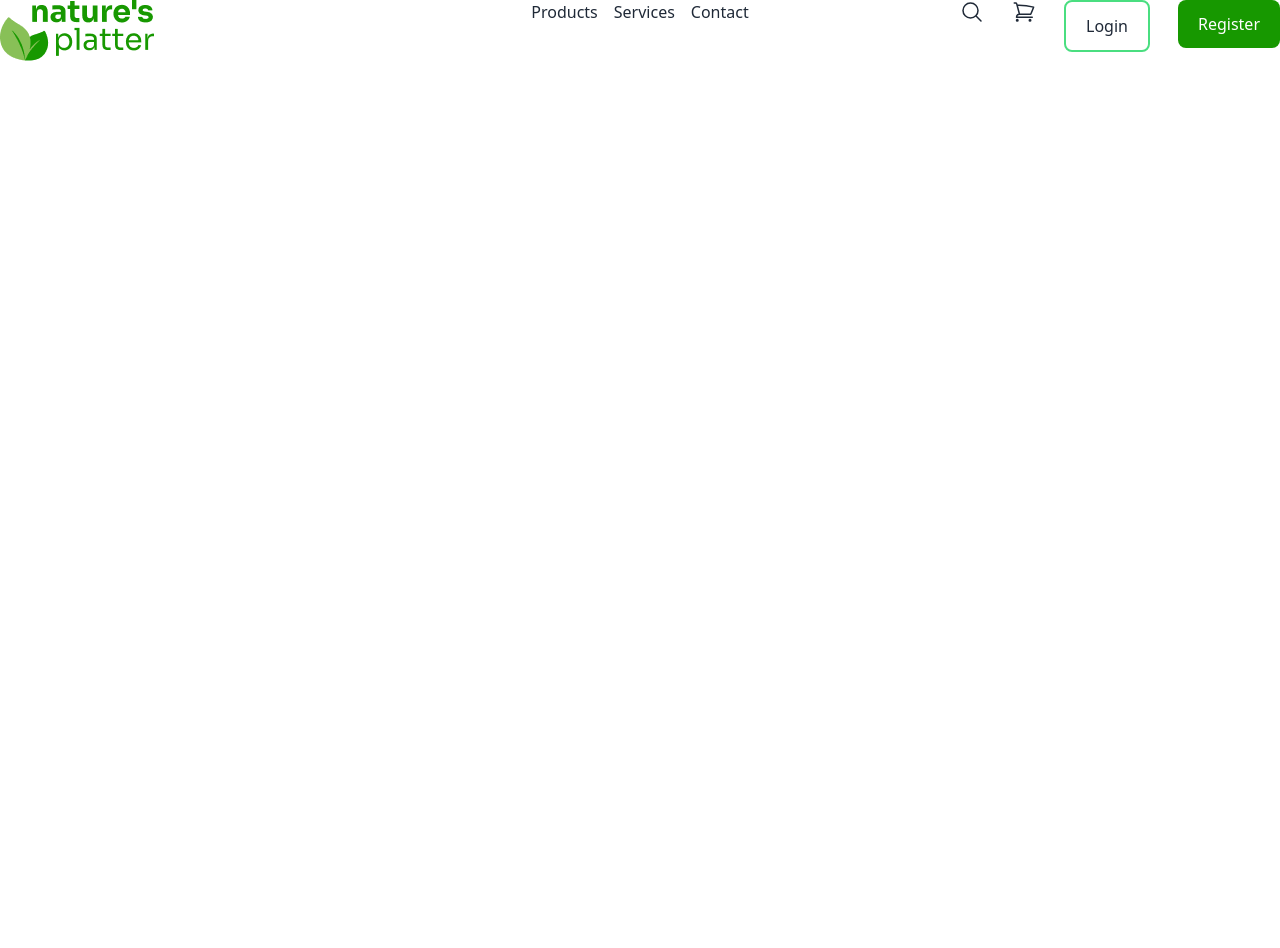
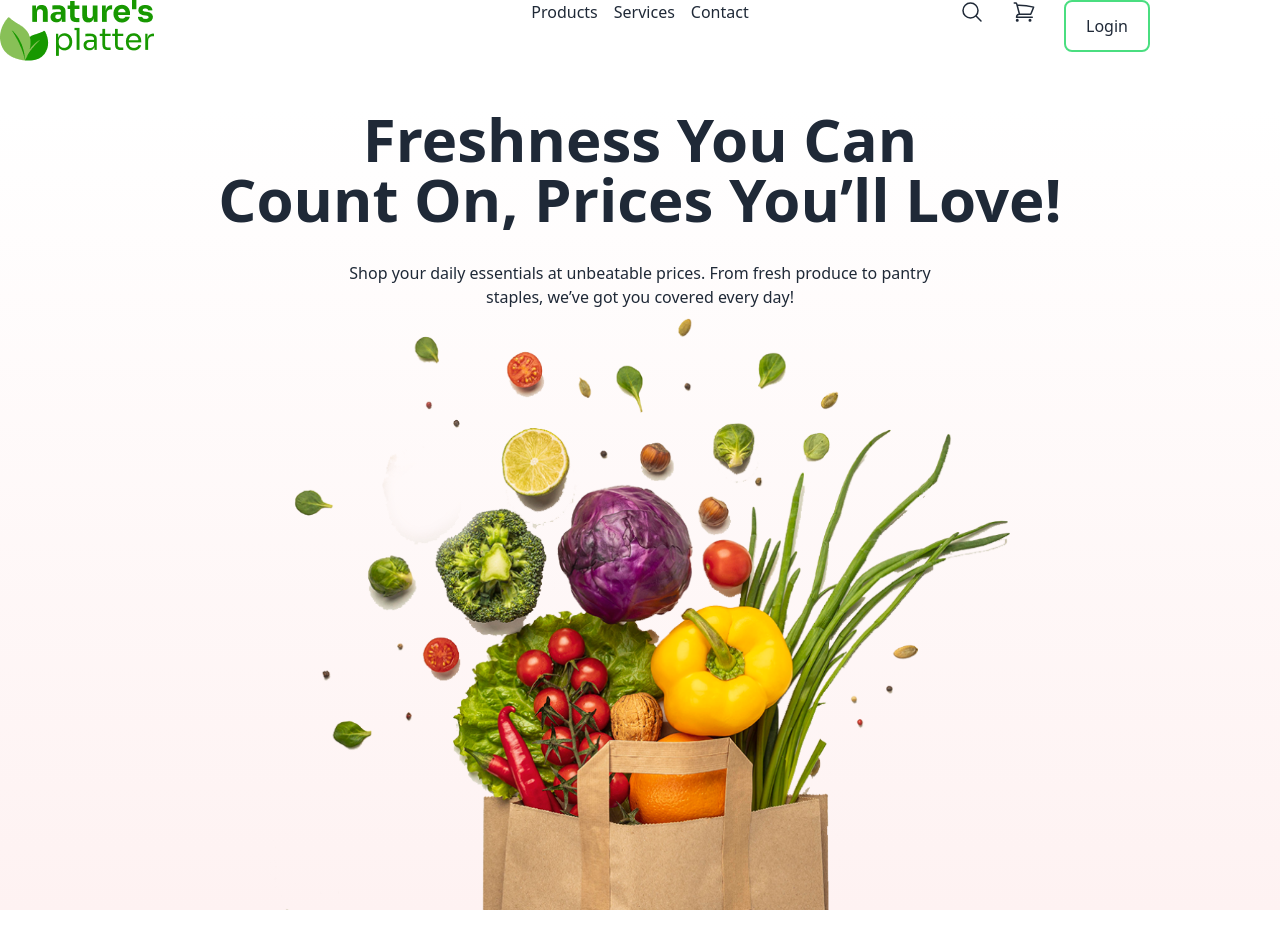
Before and after one commit to nami121-dev/Assignment3, a plain HTML site: page index.html in a window 1280 px wide. Before the commit the page ends 800 px from the top, so only its background shows below. Drawn offline with nearby package versions, Linux system fonts and the light colour scheme.

Commit message:
added header section

```diff
--- a/index.html
+++ b/index.html
@@ -22,6 +22,8 @@
         extend: {
           colors: {
             'btn-green': 'rgba(23, 152, 0, 1)',
+            'grad-top':rgba(255, 255, 255, 1),
+            'grad-bottom':rgba(239, 235, 227, 1),
             clifford: '#da373d',
           }
         }
@@ -87,6 +89,27 @@
 
 
   </nav>
+  <!-- banner section -->
+   <div class="my-12 bg-gradient-to-b from-white to-red-50">
+    <!-- text -->
+     <div class="space-y-8">
+      <h1 class="font-semibold text-6xl text-center">Freshness <span class="text-btn-green">You Can <br>
+        Count</span> On, Prices You’ll Love!</h1>
+        <p class="text-center">Shop your daily essentials at unbeatable prices. From fresh produce to pantry <br> staples, we’ve got you covered every day!</p>
+
+     </div>
+
+     <!-- image -->
+      <div>
+        <img class="lg:px-[270px]" src="c2-assets/hero-vegetables.png" alt="">
+
+      </div>
+
+
+
+
+
+   </div>
   </header>
   <main>
 
```
